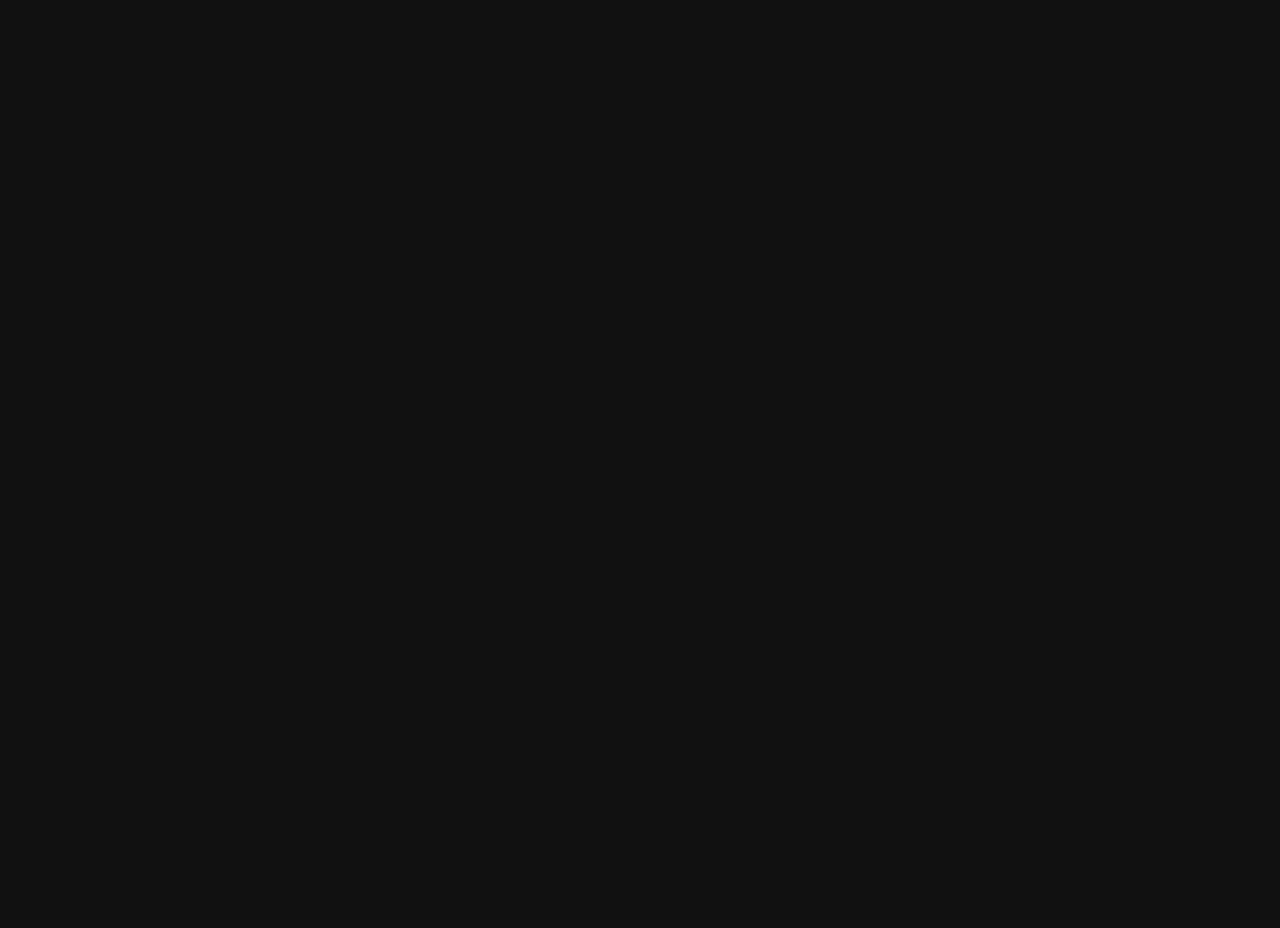
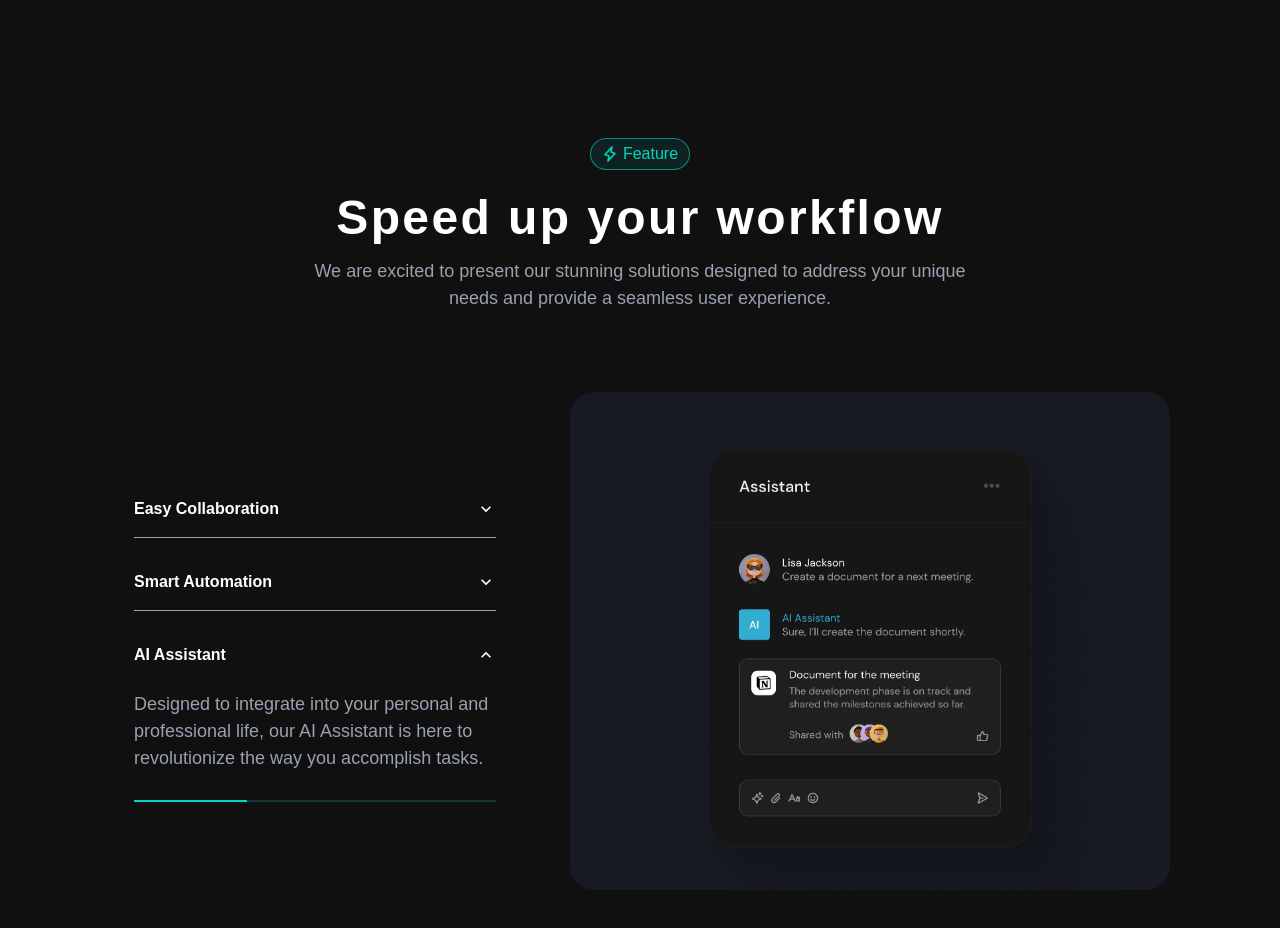
Before and after one commit to azmaeenmahtab/Prestige-Project-2.0, a React (Vite) app: page / in a window 1280 px wide. Shown: the part 8400-9328 px from the top of the page. Before the commit the page ends 8538 px from the top, so only its background shows below. Built offline with nearby package versions, Linux system fonts and the light colour scheme.

Commit message:
speed feature done

```diff
--- a/src/App.jsx
+++ b/src/App.jsx
@@ -4,7 +4,8 @@ import Framer from "./components/LandingPage/Framer/framer";
 import ProductFeature from "./components/LandingPage/ProductFeature/productfeature";
 import AnalyticalFeature from "./components/LandingPage/AnalyticalFeature/analyticalfeature";
 import AnimatedFeature from "./components/LandingPage/AnimatedFeature/animatedfeature";
-import StaticFeature from "./components/LandingPage/Feature Ai/featureai";
+import StaticFeature from "./components/LandingPage/Static Feature/staticFeature";
+import SpeedFeature from "./components/LandingPage/Speed Feature/speedFeature";
 function App() {
 
   return (
@@ -16,6 +17,7 @@ function App() {
        <AnalyticalFeature />
        <AnimatedFeature />
        <StaticFeature />
+       <SpeedFeature />
 
     </>
   )
--- /dev/null
+++ b/src/components/LandingPage/Speed Feature/speedFeature.jsx
@@ -0,0 +1,135 @@
+import animate3 from "../../../assets/assistant.webp";
+import animate1 from "../../../assets/collaboratio.webp";
+import animate2 from "../../../assets/automation.webp";
+import { useEffect, useRef, useState } from "react";
+
+const SpeedFeature = () => {
+  const [activeIndex, setActiveIndex] = useState(0);
+  const timeoutRef = useRef(null);
+  const items = [
+    {
+      title: "Easy Collaboration",
+      description:
+        "Working together on documents has never been easier, allowing you and your team to collaborate and provide constructive feedback.",
+      image: animate1,
+    },
+    {
+      title: "Smart Automation",
+      description:
+        "You can focus on the creative aspects of content creation while leaving time-consuming tasks to our intelligent system.",
+      image: animate2,
+    },
+    {
+      title: "AI Assistant",
+      description:
+        "Designed to integrate into your personal and professional life, our AI Assistant is here to revolutionize the way you accomplish tasks.",
+      image: animate3,
+    },
+  ];
+
+  useEffect(() => {
+    startAutoCycle();
+    return () => clearTimeout(timeoutRef.current);
+  }, [activeIndex]);
+
+  const startAutoCycle = () => {
+    clearTimeout(timeoutRef.current);
+    timeoutRef.current = setTimeout(() => {
+      setActiveIndex((prev) => (prev + 1) % items.length);
+    }, 3000);
+  };
+
+  const handleClick = (index) => {
+    if (index !== activeIndex) {
+      clearTimeout(timeoutRef.current);
+      setActiveIndex(index);
+    }
+  };
+
+  return (
+    <div className="mb-[300px]">
+      {/* text header top part */}
+      <div className="text-center mb-[80px] max-w-[720px] mx-auto flex flex-col items-center px-5">
+        <div className="flex justify-center mb-6 items-center gap-[5px] border border-teal-400/60 w-[100px] rounded-full px-[5px] py-[3px] bg-teal-400/10 text-teal-400">
+          <svg
+            stroke="currentColor"
+            fill="currentColor"
+            viewBox="0 0 256 256"
+            height="1rem"
+            width="1rem"
+            xmlns="http://www.w3.org/2000/svg"
+            className="text-teal-400"
+          >
+            <path d="M219.68,117.26a12,12,0,0,0-7.47-8.5L157.77,88.35l14-70A12,12,0,0,0,151.23,7.81l-112,120a12,12,0,0,0,4.56,19.43l54.44,20.41-14,70a12,12,0,0,0,20.54,10.54l112-120A12,12,0,0,0,219.68,117.26ZM116.05,200.93l7.72-38.58a12,12,0,0,0-7.56-13.59L69,131.07l70.93-76-7.72,38.58a12,12,0,0,0,7.56,13.59L187,124.93Z" />
+          </svg>
+          <span>Feature</span>
+        </div>
+        <h3 className="text-3xl sm:text-5xl font-bold mb-4 tracking-wider text-white">
+          Speed up your workflow
+        </h3>
+        <p className="text-gray-400 text-[14px] sm:text-[18px] max-w-[750px]">
+          We are excited to present our stunning solutions designed to address your
+          unique needs and provide a seamless user experience.
+        </p>
+      </div>
+
+      {/* animation part main container */}
+      <div className="max-w-[1100px] min-h-[499px] relative mx-auto flex justify-between items-center speedContent1050px px-5">
+        {/* text container */}
+        <div className="max-w-[410px] px-5">
+          {items.map((item, index) => (
+            <div
+              key={index}
+              className="text-white px-1 py-2 cursor-pointer"
+              onClick={() => handleClick(index)}
+            >
+              <div
+                className={`flex justify-between items-center ${
+                  index !== activeIndex ? "border-b border-gray-400" : ""
+                }`}
+              >
+                <h4 className="font-semibold my-4 ">{item.title}</h4>
+                <svg
+                  viewBox="0 0 24 24"
+                  focusable="false"
+                  className={`w-5 h-5 transform transition-transform duration-300 ${
+                    index === activeIndex ? "rotate-180" : ""
+                  }`}
+                  aria-hidden="true"
+                >
+                  <path
+                    fill="currentColor"
+                    d="M16.59 8.59L12 13.17 7.41 8.59 6 10l6 6 6-6z"
+                  ></path>
+                </svg>
+              </div>
+              {index === activeIndex && (
+                <>
+                  <p className="text-gray-400 pt-2 pb-7 pr-0 text-[14px] sm:text-[18px]">{item.description}</p>
+                  <div className="h-[2px] bg-teal-400/20 w-full relative overflow-hidden">
+                    <div
+                      className="absolute left-0 top-0 h-full bg-teal-400"
+                      style={{ animation: "fillBar 3s linear forwards" }}
+                    ></div>
+                  </div>
+                </>
+              )}
+            </div>
+          ))}
+        </div>
+
+        {/* animating img container */}
+        <div className="max-w-[600px] overflow-hidden  bg-[#171923] rounded-3xl flex items-center justify-center">
+          <img
+            key={activeIndex}
+            src={items[activeIndex].image}
+            alt="feature-img"
+            className="bounce-once"
+          />
+        </div>
+      </div>
+    </div>
+  );
+};
+
+export default SpeedFeature;
```
Also changed, not shown: src/components/LandingPage/Static Feature/staticFeature.jsx (renamed from src/components/LandingPage/Feature Ai/featureai.jsx).
